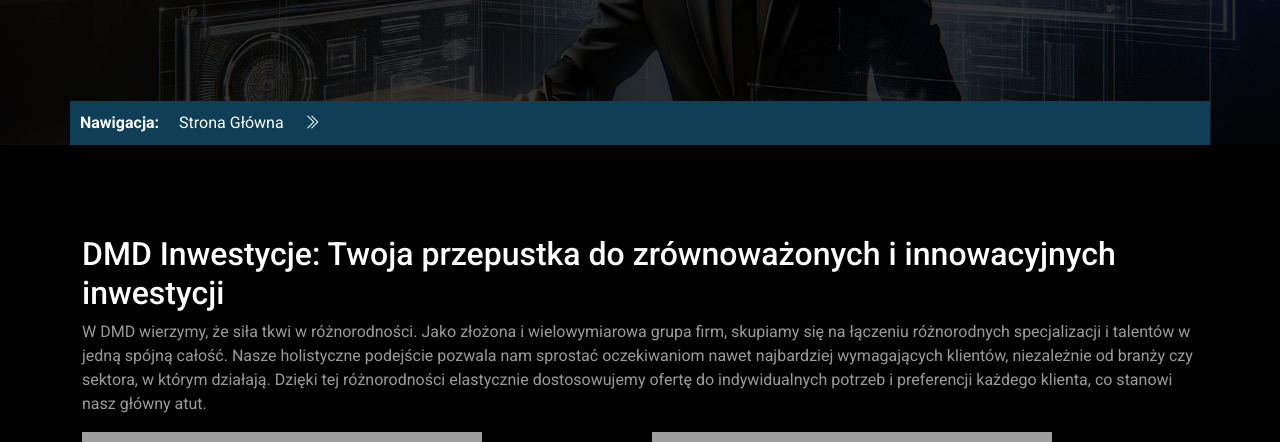
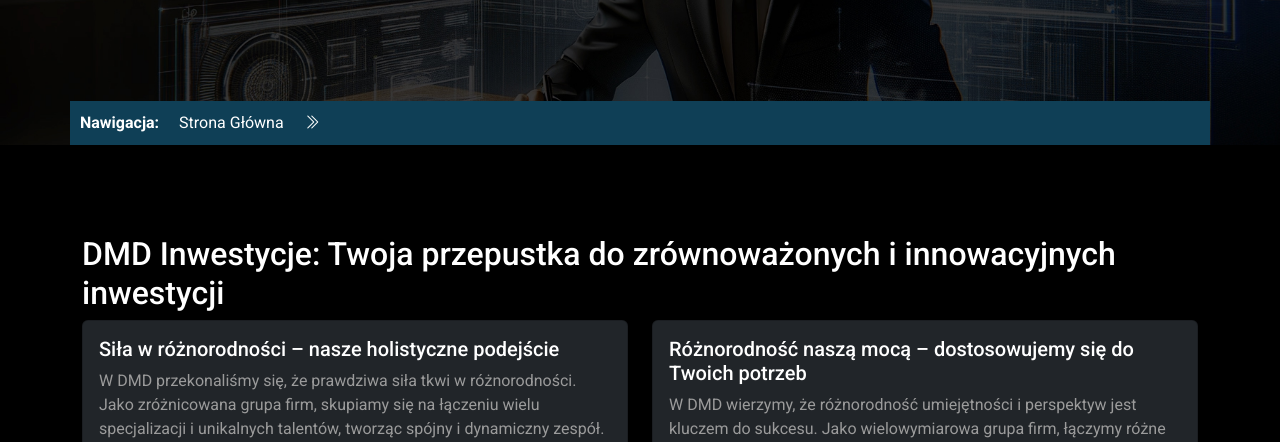
Before and after one commit to informatykdmd/dmdinwestycje, a Flask app: template templates/myJestesmy.html in a window 1280 px wide. Shown: the part 241-683 px from the top of the page. Run offline with Flask 3, Linux system fonts and the light colour scheme; the template is opened without the code that fills it, so the values that code supplies are empty; some libraries are stand-ins or nearby versions; grey boxes are pictures that could not be loaded.

Commit message:
Working now

```diff
--- a/templates/myJestesmy.html
+++ b/templates/myJestesmy.html
@@ -31,21 +31,40 @@
             <h2 class="white-text">DMD Inwestycje: Twoja przepustka do zrównoważonych i innowacyjnych inwestycji</h2>
 
             <div class="row">
-              <div class="col-lg-12">
-                <p>
-                    W DMD wierzymy, że siła tkwi w różnorodności. Jako złożona i wielowymiarowa grupa firm,
-                    skupiamy się na łączeniu różnorodnych specjalizacji i talentów w jedną spójną całość.
-                    Nasze holistyczne podejście pozwala nam sprostać oczekiwaniom nawet najbardziej wymagających
-                    klientów, niezależnie od branży czy sektora, w którym działają. Dzięki tej różnorodności
-                    elastycznie dostosowujemy ofertę do indywidualnych potrzeb i preferencji każdego klienta,
-                    co stanowi nasz główny atut.
-                </p>
+              <div class="col-lg-6">
+                <div class="card text-bg-dark">
+                  <div class="card-body">
+                    <h5 class="card-title">Siła w różnorodności – nasze holistyczne podejście</h5>
+                    <p class="card-text" style="min-height: 160px;">
+                      W DMD przekonaliśmy się, że prawdziwa siła tkwi w różnorodności.
+                      Jako zróżnicowana grupa firm, skupiamy się na łączeniu wielu
+                      specjalizacji i unikalnych talentów, tworząc spójny i dynamiczny
+                      zespół. Nasze holistyczne podejście pozwala nam skutecznie
+                      odpowiadać na wymagania klientów z różnych branż i sektorów.
+                      Elastyczność w dostosowywaniu oferty do indywidualnych potrzeb
+                      klienta to nasz atut, który nas wyróżnia.
+                    </p>
+                    <p class="card-text"><small class="text-body-white">Nie zwlekaj, zadzwoń do nas już dziś!</small></p>
+                  </div>
+                  <img src="static/images/my-jestesmy-1.jpg" class="card-img-bottom" alt="">
+                </div>
               </div>
               <div class="col-lg-6">
-                <img src="static/images/my-jestesmy-1.jpg" class="img-fluid mb-4" alt="">
-              </div>
-              <div class="col-lg-6">
-                <img src="static/images/my-jestesmy-2.jpg" class="img-fluid mb-4" alt="">
+                <div class="card text-bg-dark">
+                  <div class="card-body">
+                    <h5 class="card-title">Różnorodność naszą mocą – dostosowujemy się do Twoich potrzeb</h5>
+                    <p class="card-text" style="min-height: 160px;">
+                      W DMD wierzymy, że różnorodność umiejętności i perspektyw jest
+                      kluczem do sukcesu. Jako wielowymiarowa grupa firm, łączymy różne
+                      specjalizacje w jedną całość, co pozwala nam precyzyjnie dostosować
+                      się do oczekiwań naszych klientów. Nasze podejście jest elastyczne
+                      i skrojone na miarę, co sprawia, że jesteśmy gotowi sprostać wyzwaniom
+                      w każdym sektorze i branży.
+                    </p>
+                    <p class="card-text"><small class="text-body-white">Już teraz skontaktuj się z nami, nie czekaj!</small></p>
+                  </div>
+                  <img src="static/images/my-jestesmy-2.jpg" class="card-img-bottom" alt="">
+                </div>
               </div>
             </div>
             <!-- <h3 class="white-text">Wstęp</h3> -->
```
